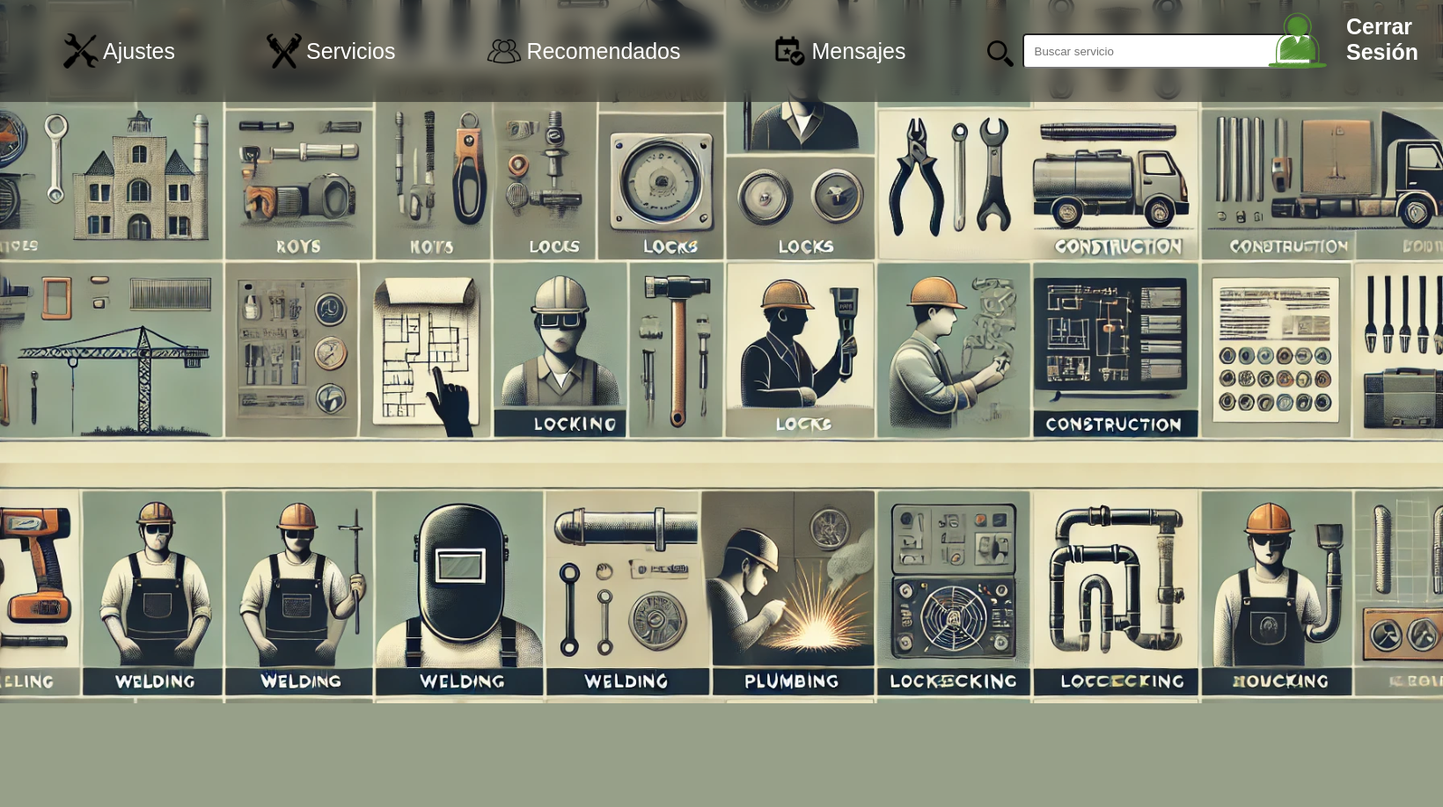
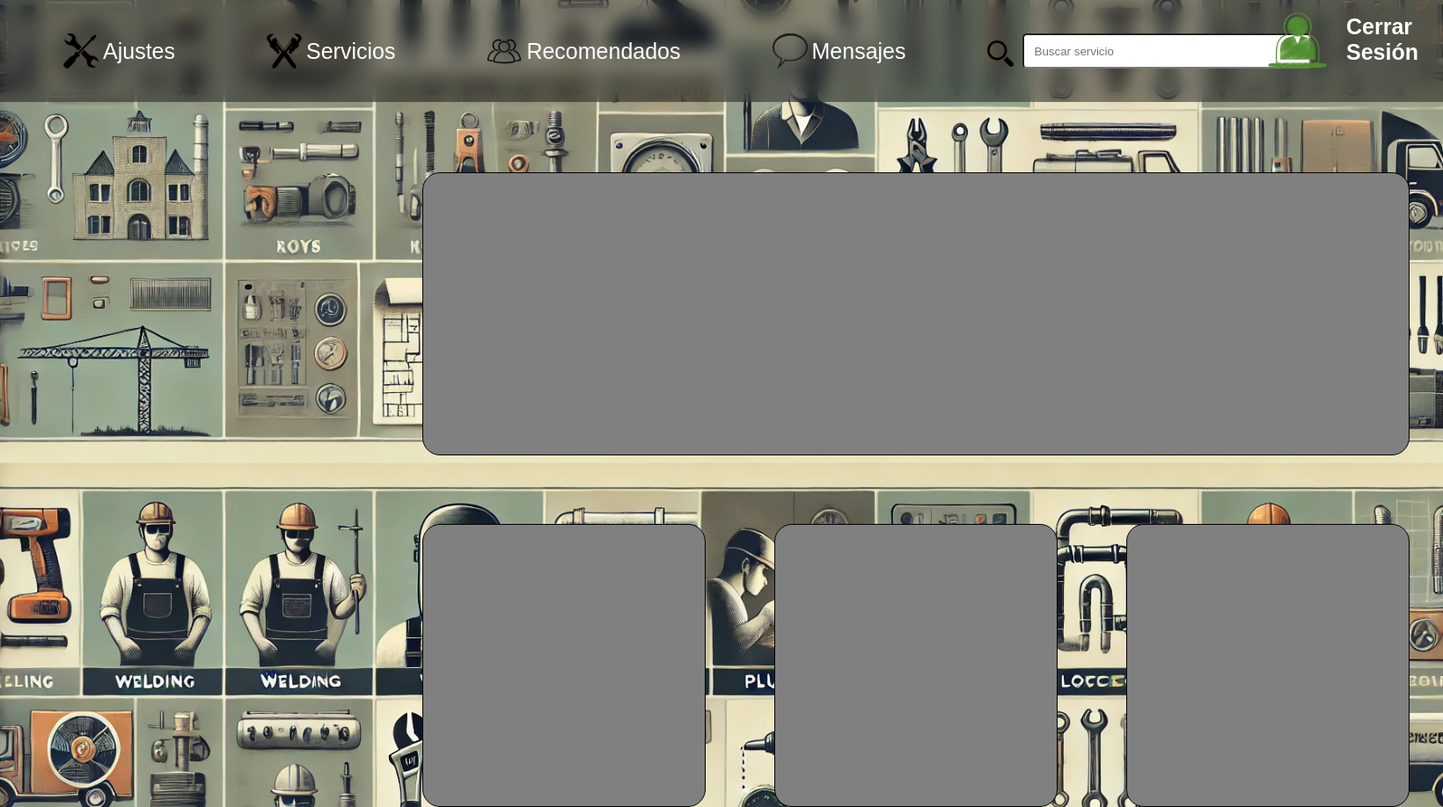
Before and after one commit to juancif/Easyjob_proyecto, a PHP site: page /GateGourmet/index_cliente.php in a window 1640 px wide. Shown: the whole page at 88% size. Before the commit the page ends 800 px from the top, so only its background shows below. Run offline with PHP 8.4, Linux system fonts and the light colour scheme.

Commit message:
se trabaja en recudaros del perfil

```diff
--- a/index_cliente.css
+++ b/index_cliente.css
@@ -107,3 +107,34 @@ body {
 .cerrar__sesion {
     font-weight: bold; /* Hacer el texto en negrita */
 }
+
+
+.noticias{
+    width: 140vh;
+    height: 40vh;
+    background-color: gray;
+    border: 1px solid black;
+    position: absolute;
+    margin-top: 10vb;
+    margin-left: 60vh;
+    border-radius: 20px;
+}
+
+.cuadro_perfil{
+    width: 40vh;
+    height: 40vh;
+    background-color: gray;
+    border: 1px solid black;
+    position: absolute;
+    margin-top: 60vb;
+    margin-left: 60vh;
+    border-radius: 20px;
+}
+
+.cuadro_perfil2{
+    margin-left: 110vh;
+}
+
+.cuadro_perfil3{
+    margin-left: 160vh;
+}
--- a/index_cliente.php
+++ b/index_cliente.php
@@ -19,7 +19,7 @@
                 <a href="http://localhost/GateGourmet/Gestor_usuarios/php/user/index_gestor.php" class="nav__link"><img src="imagenes/usuarios.png" alt="Gestor_usuarios" class="imgs__menu">Recomendados</a>
             </li>
             <li class="nav__item">
-                <a href="http://localhost/GateGourmet/log_eventos/log_eventos.php" class="nav__link"><img src="imagenes/eventos.png" alt="log_eventos" class="imgs__menu">Mensajes</a>
+                <a href="http://localhost/GateGourmet/log_eventos/log_eventos.php" class="nav__link"><img src="imagenes/mensajes.png" alt="log_eventos" class="imgs__menu">Mensajes</a>
             </li>
             <li class="nav__item nav__buscar">
                 <input placeholder="Buscar servicio" class="nav__link nav__link__buscar"><img src="imagenes/lupa.png" alt="log_eventos" class="imgs__buscar" ></input>
@@ -29,8 +29,13 @@
             </li>
         </ul>
     </nav>
-<div class="usuarios">
+<div class="noticias">
+</div>
+<div class="cuadro_perfil"></div>
 
-</div>
+<div class="cuadro_perfil cuadro_perfil2"></div>
+
+<div class="cuadro_perfil cuadro_perfil3"></div>
+
 </body>
 </html>
```
